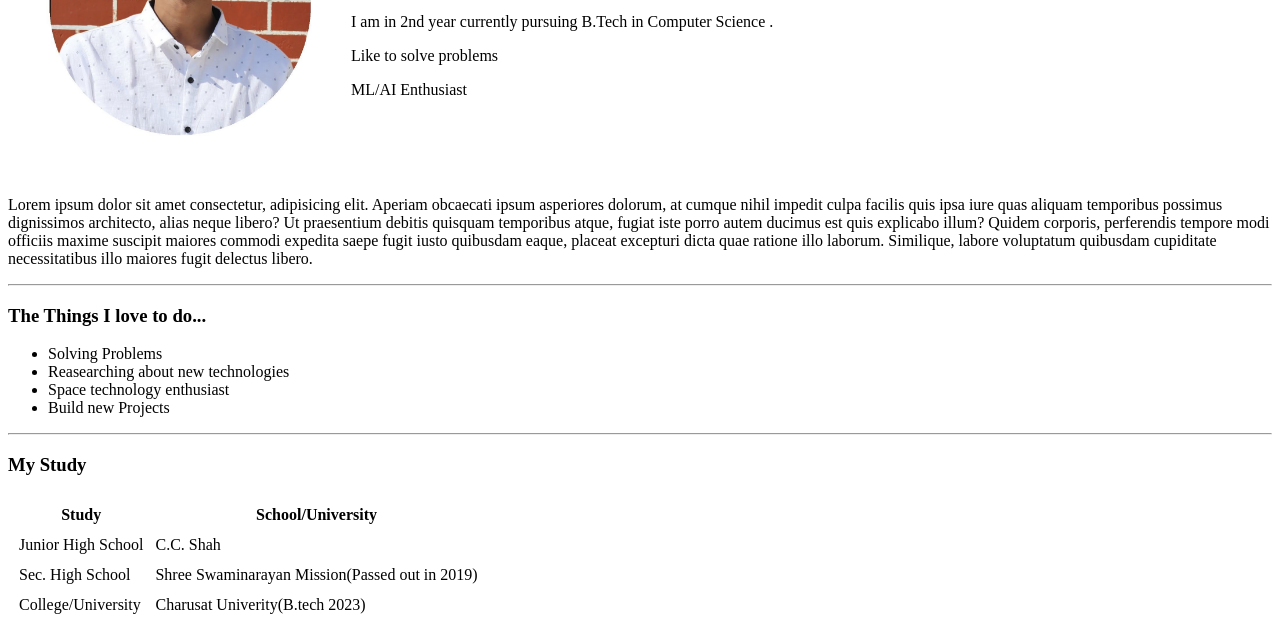
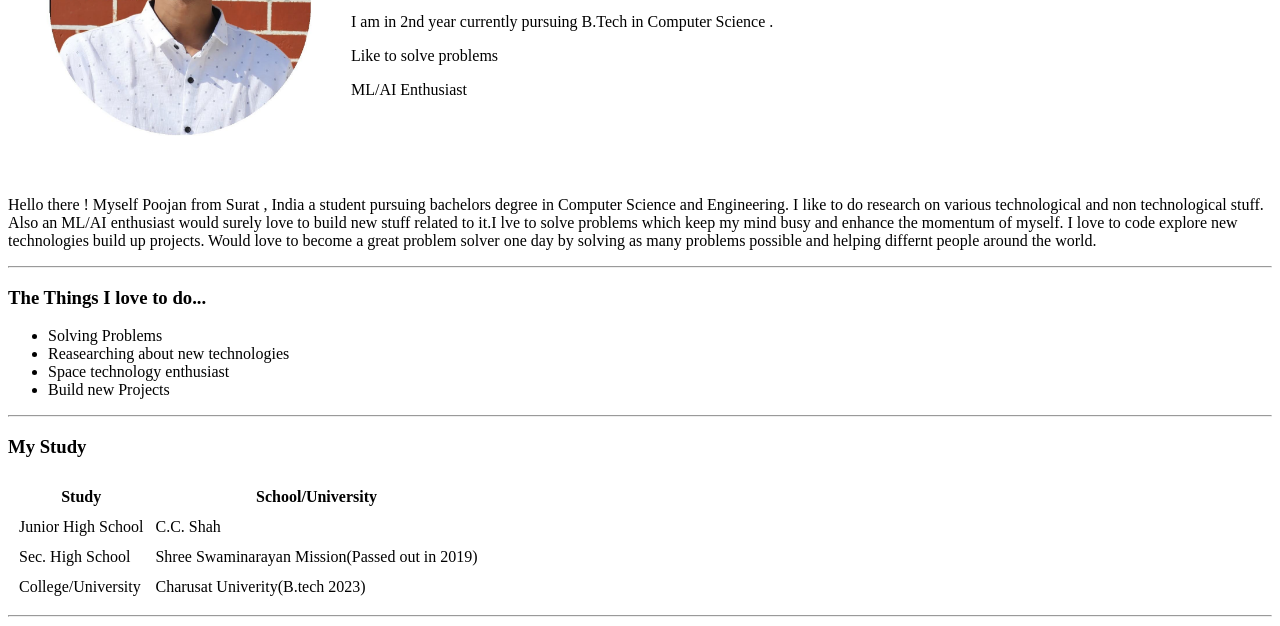
Before and after one commit to poojanV55/cv, a plain HTML site: page index.html in a window 1280 px wide. Shown: the part 174-800 px from the top of the page. Drawn offline with Linux system fonts and the light colour scheme.

Commit message:
Update index.html

```diff
--- a/index.html
+++ b/index.html
@@ -21,8 +21,13 @@
             </td>
         </tr>
     </table>
-
-    <p>Lorem ipsum dolor sit amet consectetur, adipisicing elit. Aperiam obcaecati ipsum asperiores dolorum, at cumque nihil impedit culpa facilis quis ipsa iure quas aliquam temporibus possimus dignissimos architecto, alias neque libero? Ut praesentium debitis quisquam temporibus atque, fugiat iste porro autem ducimus est quis explicabo illum? Quidem corporis, perferendis tempore modi officiis maxime suscipit maiores commodi expedita saepe fugit iusto quibusdam eaque, placeat excepturi dicta quae ratione illo laborum. Similique, labore voluptatum quibusdam cupiditate necessitatibus illo maiores fugit delectus libero.</p>
+    <p>
+        Hello there ! Myself Poojan from Surat , India a student pursuing bachelors degree in Computer Science and Engineering.
+        I like to do research on various technological and non technological stuff. Also an ML/AI enthusiast would surely love to build new
+        stuff related to it.I lve to solve problems which keep my mind busy and enhance the momentum of myself. I love to code explore new
+        technologies build up projects. Would love to become a great problem solver one day by solving as many problems possible and
+        helping differnt people around the world.
+    </p>
     <hr>
     <h3>The Things I love to do...</h3>
     <ul>
```
